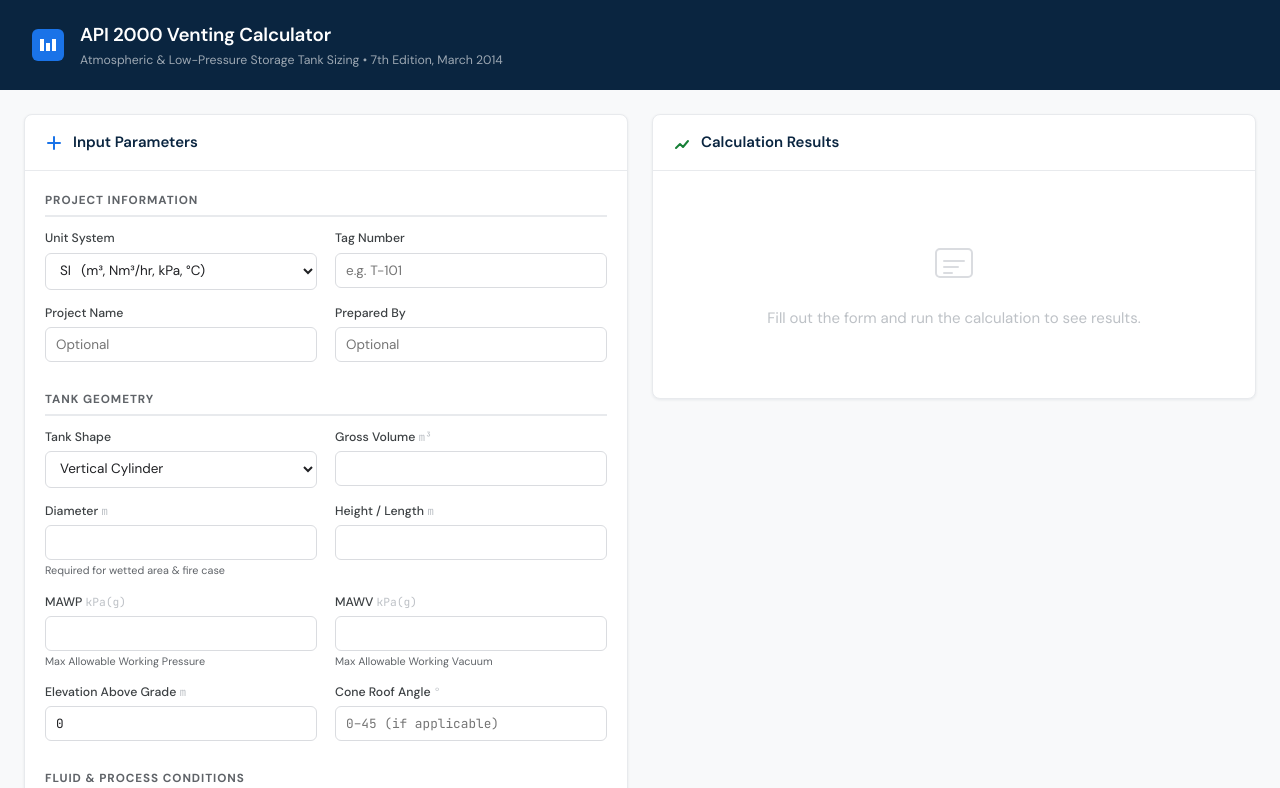
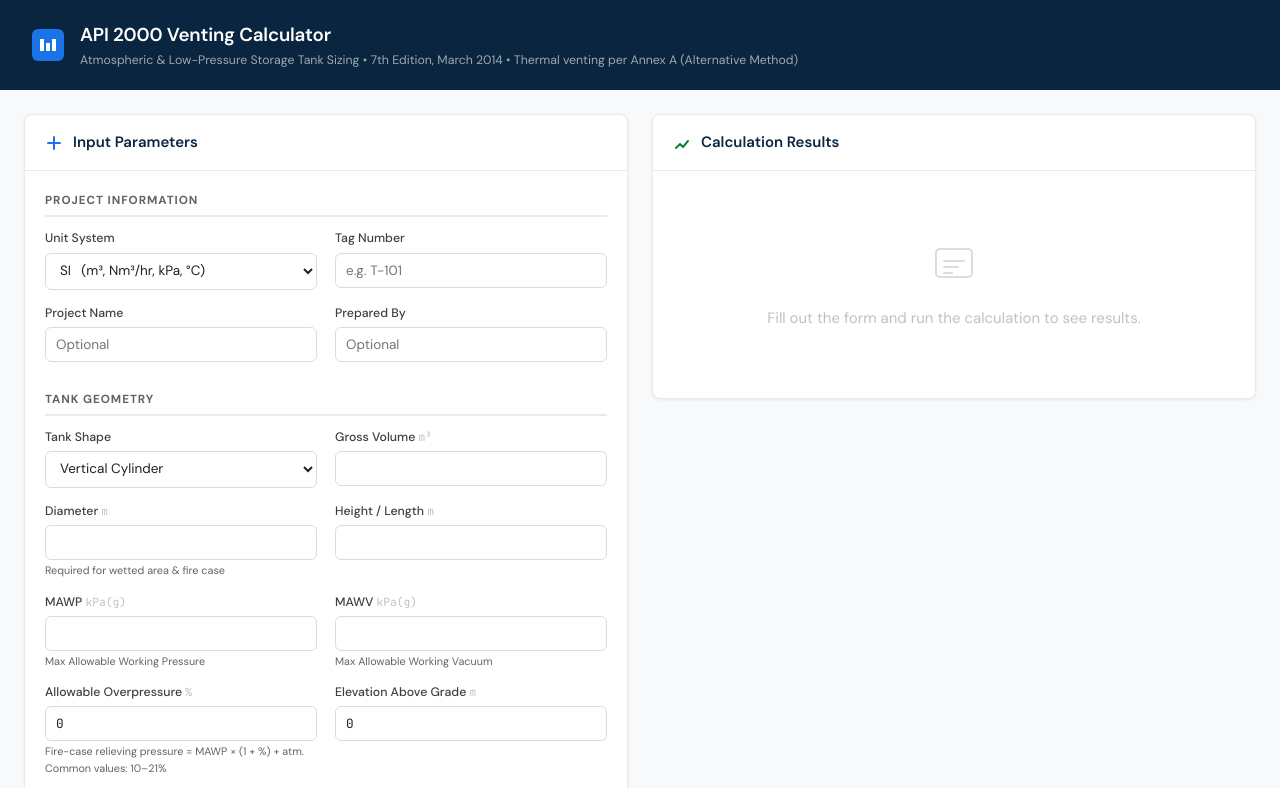
Before and after one commit to Syncyclic-lab/API-2000, a plain HTML site: page index.html in a window 1280 px wide. Shown: the top 788 px of the page. Drawn offline with Linux system fonts and the light colour scheme.

Commit message:
Update index.html
minor updates

```diff
--- a/index.html
+++ b/index.html
@@ -363,7 +363,7 @@
     <svg width="32" height="32" viewBox="0 0 32 32" fill="none"><rect width="32" height="32" rx="6" fill="#1a73e8"/><path d="M8 22V10h4v12H8zm6-8v8h4v-8h-4zm6-4v12h4V10h-4z" fill="#fff"/></svg>
     <div>
       <h1>API 2000 Venting Calculator</h1>
-      <div class="subtitle">Atmospheric &amp; Low-Pressure Storage Tank Sizing &bull; 7th Edition, March 2014</div>
+      <div class="subtitle">Atmospheric &amp; Low-Pressure Storage Tank Sizing &bull; 7th Edition, March 2014 &bull; Thermal venting per Annex A (Alternative Method)</div>
     </div>
   </header>
 
@@ -436,6 +436,11 @@
               <label for="tankMAWV">MAWV <span class="unit press-unit">kPa(g)</span></label>
               <input type="number" id="tankMAWV" step="any" min="0" required>
               <div class="hint">Max Allowable Working Vacuum</div>
+            </div>
+            <div class="field">
+              <label for="allowableOverpressure">Allowable Overpressure <span class="unit">%</span></label>
+              <input type="number" id="allowableOverpressure" step="any" min="0" max="100" value="0" placeholder="0">
+              <div class="hint">Fire-case relieving pressure = MAWP × (1 + %) + atm. Common values: 10–21%</div>
             </div>
             <div class="field">
               <label for="tankElevation">Elevation Above Grade <span class="unit dim-unit">m</span></label>
```
